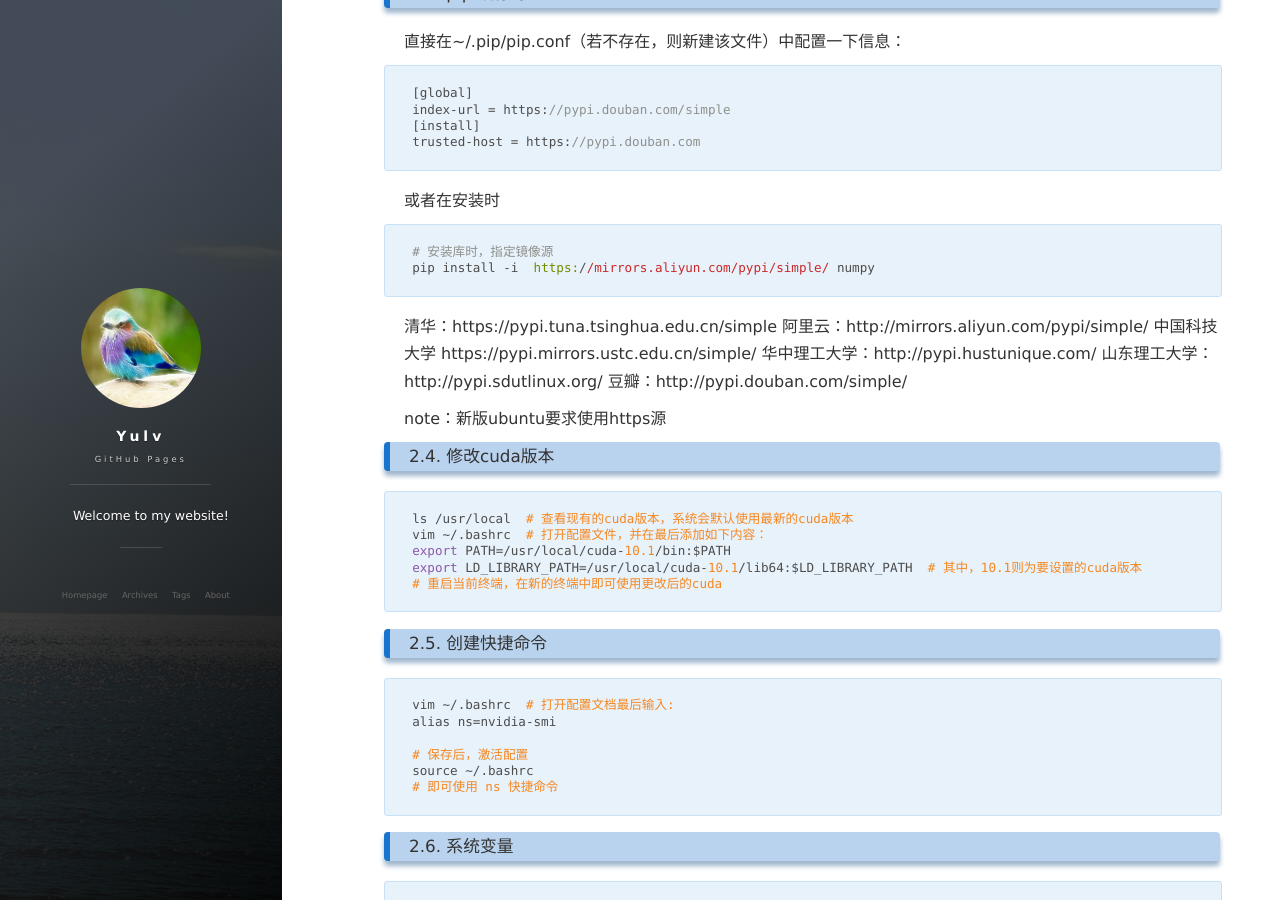
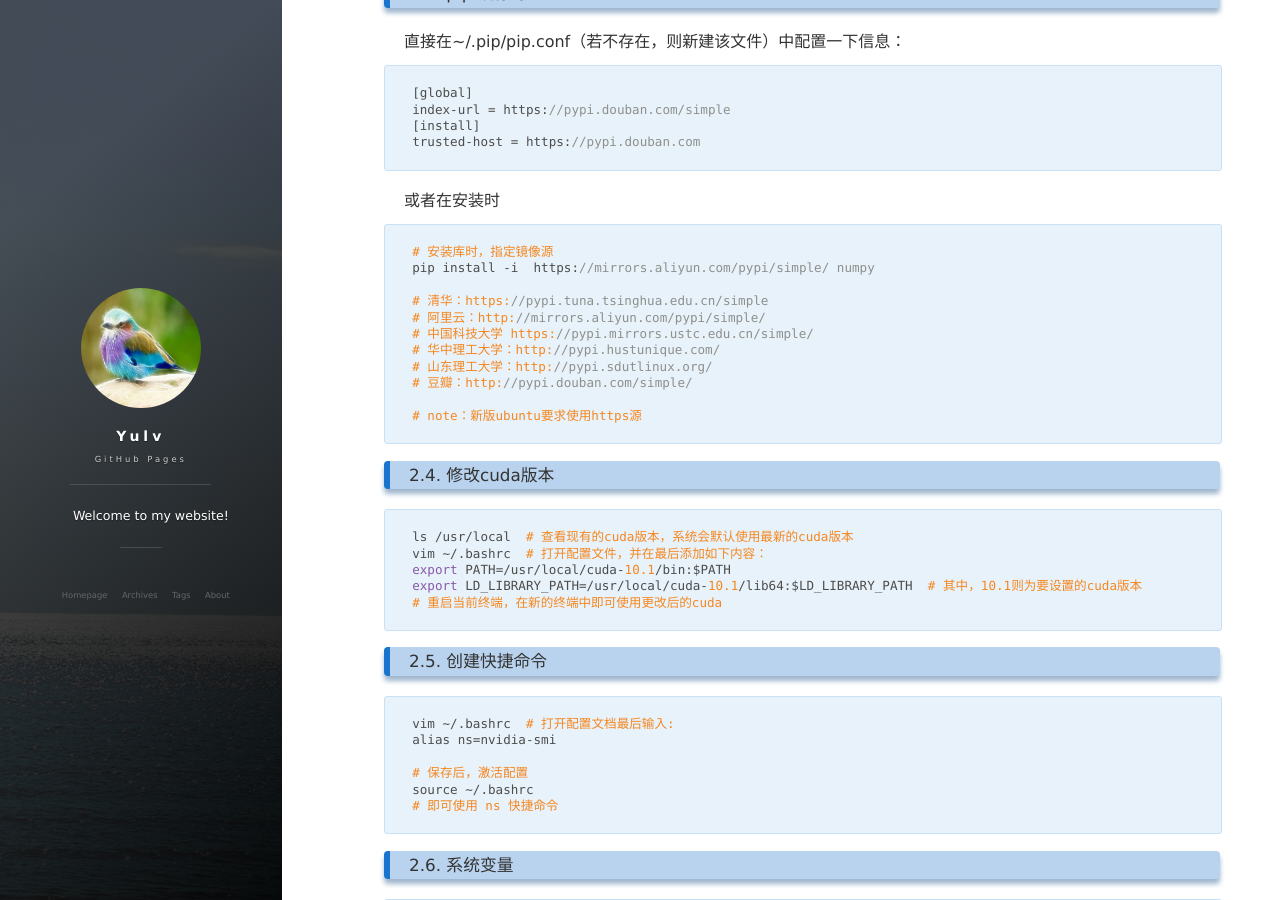
Before and after one commit to Yulv-git/Yulv-git.github.io, a Jekyll site: the page built from _posts/2022-05-29-Linux-Shell-Usage-Notes.md, in a window 1280 px wide and 900 px high, scrolled down 2527 px. Built offline with Jekyll 4.4.1, drawn with Linux system fonts in a browser that asks for light colours; nearby versions of some CDN libraries; comment, search, counter and statistics services are not loaded.

````diff
--- a/_posts/2022-05-29-Linux-Shell-Usage-Notes.md
+++ b/_posts/2022-05-29-Linux-Shell-Usage-Notes.md
@@ -1,7 +1,7 @@
 ---
 layout: post
 title: Linux Shell Usage Notes | Linux Shell 命令使用笔记
-tags: Linux, Shell
+tags: Linux Shell
 ---
 
 PS：本人记录的一些 Linux Shell 命令使用笔记
@@ -100,16 +100,16 @@ trusted-host = https://pypi.douban.com
 ``` bash
 # 安装库时，指定镜像源
 pip install -i  https://mirrors.aliyun.com/pypi/simple/ numpy
+
+# 清华：https://pypi.tuna.tsinghua.edu.cn/simple
+# 阿里云：http://mirrors.aliyun.com/pypi/simple/
+# 中国科技大学 https://pypi.mirrors.ustc.edu.cn/simple/
+# 华中理工大学：http://pypi.hustunique.com/
+# 山东理工大学：http://pypi.sdutlinux.org/
+# 豆瓣：http://pypi.douban.com/simple/
+
+# note：新版ubuntu要求使用https源
 ```
-
-清华：https://pypi.tuna.tsinghua.edu.cn/simple
-阿里云：http://mirrors.aliyun.com/pypi/simple/
-中国科技大学 https://pypi.mirrors.ustc.edu.cn/simple/
-华中理工大学：http://pypi.hustunique.com/
-山东理工大学：http://pypi.sdutlinux.org/
-豆瓣：http://pypi.douban.com/simple/
-
-note：新版ubuntu要求使用https源
 
 ### 2.4. 修改cuda版本
 
````
Also changed, not shown: other parts of _posts/2022-05-29-Linux-Shell-Usage-Notes.md (+0 -2 lines).
